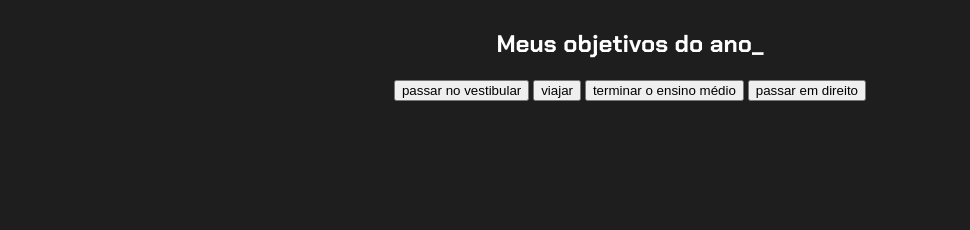
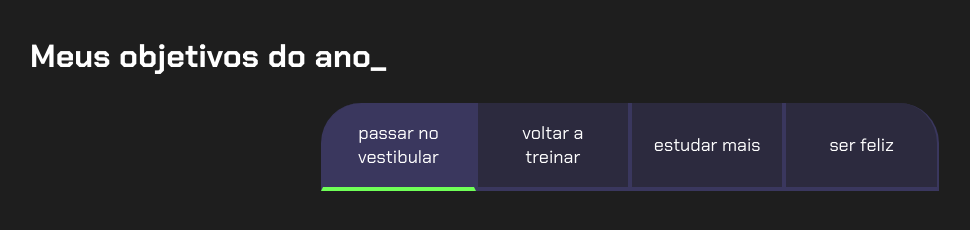
Before and after one commit to isadoraachiroli/vscode3d, a plain HTML site: page index.html in a window 1280 px wide. Shown: the whole page, without its empty margins (10-980 px from the left). Drawn offline with Linux system fonts and the light colour scheme.

Commit message:
Add files via upload

```diff
--- a/index.html
+++ b/index.html
@@ -12,11 +12,12 @@
     <section class="conteudo-principal">
         <h2 class="titulo-principal">Meus objetivos do ano<span>_</span></h2>
         <div class="botoes">
-            <button class="botao">passar no vestibular</button>
-            <button class="botao">viajar</button>
-            <button class="botao">terminar o ensino médio</button>
-            <button class="botao">passar em direito</button>
+            <button class="botao ativo">passar no vestibular</button>
+            <button class="botao">voltar a treinar</button>
+            <button class="botao">estudar mais</button>
+            <button class="botao">ser feliz</button>
         </div>
+        <script src="main.js"></script>
     </section>
 </body>
 </html>
--- a/style.css
+++ b/style.css
@@ -1,6 +1,6 @@
 @import url('https://fonts.googleapis.com/css2?family=Chakra+Petch:wght@400;700&display=swap');
 :root {
-    --cor-de-fundo: #1e1e1e;
+--cor-de-fundo: #1E1E1E;
 --verde: #6FFF57;
 --branco: #FFFFFF;
 --botao-ativo: #3A375E;
@@ -13,7 +13,6 @@ body{
     color: var(--branco);
     font-family: 'Chakra Petch', sans-serif;
 }
-
 .conteudo-principal {
     display: flex;
     flex-direction: column;
@@ -23,3 +22,41 @@ body{
     width: 100%;
     margin: 0 auto;
 }
+.titulo-principal{
+    text-align: left;
+    width: 100%;
+    font-size: 32px;
+}
+.botao{
+    font-family: "Chakra Petch",sans-serif;
+    background-color: var(--botao-inativo);
+    color: var(--branco);
+    display: flex;
+    justify-content: center;
+    padding: 1em;
+    font-size: 18px;
+    align-items: center;
+    width: 100%;
+    border-bottom: 4px solid var(--botao-ativo);
+    border-left: 2px solid var(--botao-ativo);
+    border-right: 2px solid var(--botao-ativo);
+    border-top: none;
+}
+.botoes{
+    display: block;
+}
+@media screen and (min-width: 768px){
+    .botoes{
+        display: flex;
+    }
+    .botao:first-child{
+        border-radius: 40px 0 0 0;
+    }
+    .botao:last-child{
+        border-radius: 0 40px 0 0;
+    }
+}
+.ativo{
+    background-color: var(--botao-ativo);
+    border-bottom: 4px solid var(--verde);
+}
```
Lines whose indentation alone changed are shown as unchanged.
